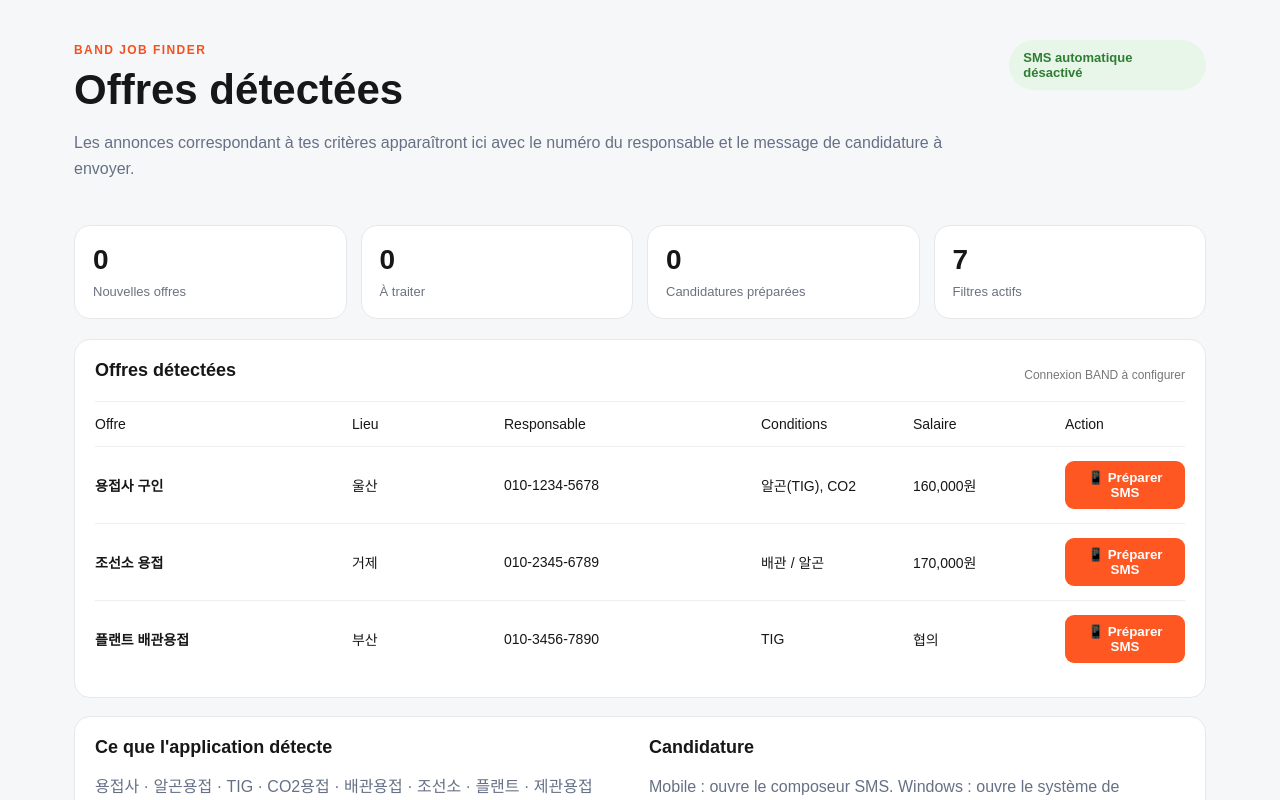
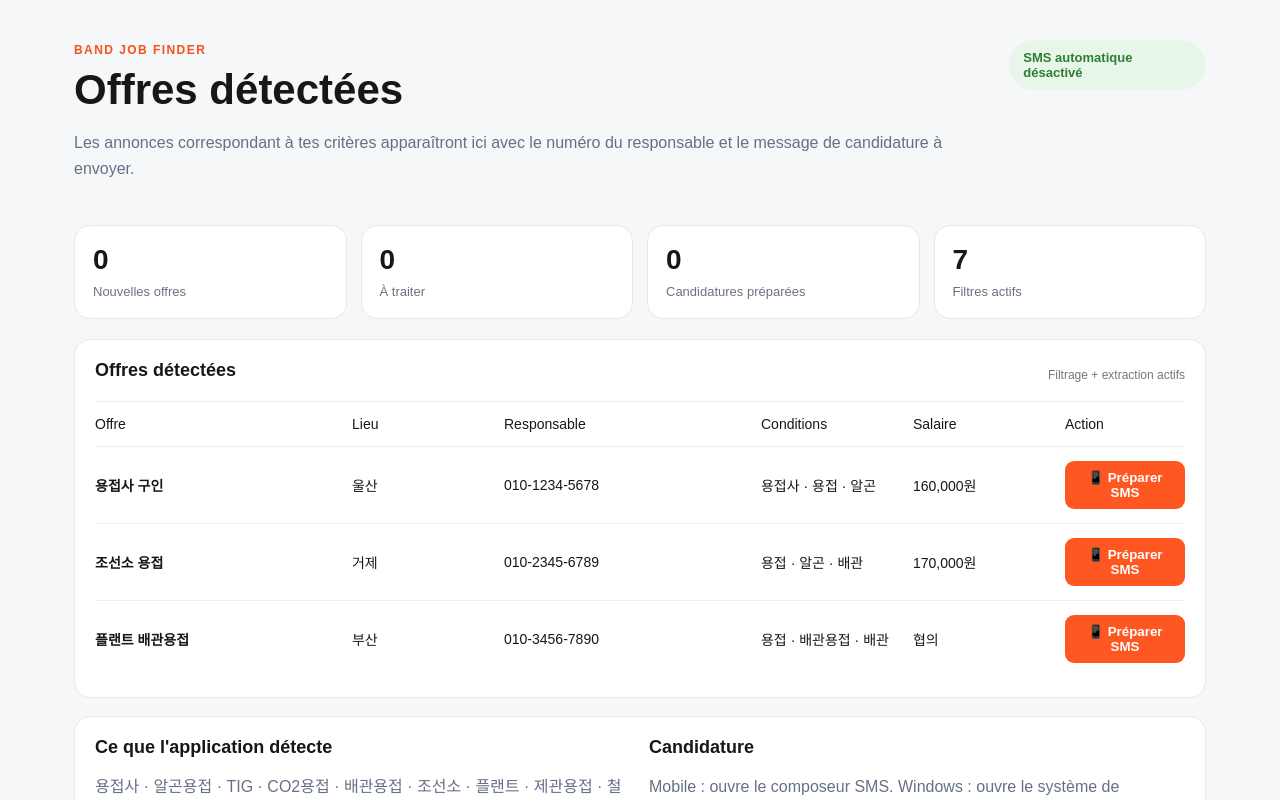
Before and after one commit to meridane/band-job-finder, a Next.js app: page / in a window 1280 px wide. Shown: the top 800 px of the page. Built offline with nearby package versions, Linux system fonts and the light colour scheme.

Commit message:
Connect dashboard to BAND job parser

```diff
--- a/app/page.tsx
+++ b/app/page.tsx
@@ -1,4 +1,6 @@
 "use client";
+
+import { parseBandPost } from "../lib/band-parser";
 
 const rows=[
  {job:"용접사 구인",place:"울산",contact:"010-1234-5678",details:"알곤(TIG), CO2",pay:"160,000원"},
@@ -33,14 +35,24 @@ export default function Home(){
    <div><b>0</b><span>Nouvelles offres</span></div><div><b>0</b><span>À traiter</span></div><div><b>0</b><span>Candidatures préparées</span></div><div><b>7</b><span>Filtres actifs</span></div>
   </section>
   <section className="card">
-   <div className="cardhead"><h2>Offres détectées</h2><span>Connexion BAND à configurer</span></div>
+   <div className="cardhead"><h2>Offres détectées</h2><span>Filtrage + extraction actifs</span></div>
    <div className="table">
     <div className="row head"><span>Offre</span><span>Lieu</span><span>Responsable</span><span>Conditions</span><span>Salaire</span><span>Action</span></div>
-    {rows.map((r,i)=><div className="row" key={i}><span className="job">{r.job}</span><span>{r.place}</span><span>{r.contact}</span><span>{r.details}</span><span>{r.pay}</span><button onClick={()=>prepareSms(r.contact,message(r))}>📱 Préparer SMS</button></div>)}
+    {rows.map((r,i)=>{
+ const parsed=parseBandPost(`${r.job} ${r.place} ${r.details} ${r.pay} ${r.contact}`);
+ return <div className="row" key={i}>
+  <span className="job">{r.job}</span>
+  <span>{parsed.locations.join(", ") || r.place}</span>
+  <span>{parsed.phones[0] || r.contact}</span>
+  <span>{parsed.matchedKeywords.slice(0,3).join(" · ")}</span>
+  <span>{parsed.salary || r.pay}</span>
+  <button onClick={()=>prepareSms(parsed.phones[0] || r.contact,message(r))}>📱 Préparer SMS</button>
+ </div>
+})}
    </div>
   </section>
   <section className="card grid">
-   <div><h2>Ce que l'application détecte</h2><p>용접사 · 알곤용접 · TIG · CO2용접 · 배관용접 · 조선소 · 플랜트 · 제관용접</p></div>
+   <div><h2>Ce que l'application détecte</h2><p>용접사 · 알곤용접 · TIG · CO2용접 · 배관용접 · 조선소 · 플랜트 · 제관용접 · 철골용접</p><p>Le moteur extrait aussi les numéros 010-xxxx-xxxx, les villes et les indications de salaire.</p></div>
    <div><h2>Candidature</h2><p>Mobile : ouvre le composeur SMS. Windows : ouvre le système de messagerie Windows avec le numéro et le message préremplis. Aucun SMS n'est envoyé automatiquement.</p></div>
   </section>
  </main>
```
